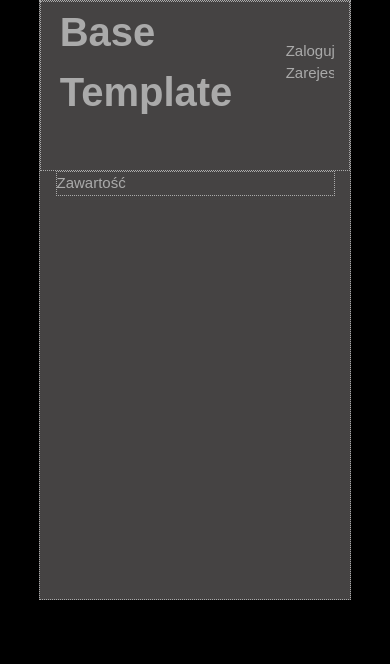
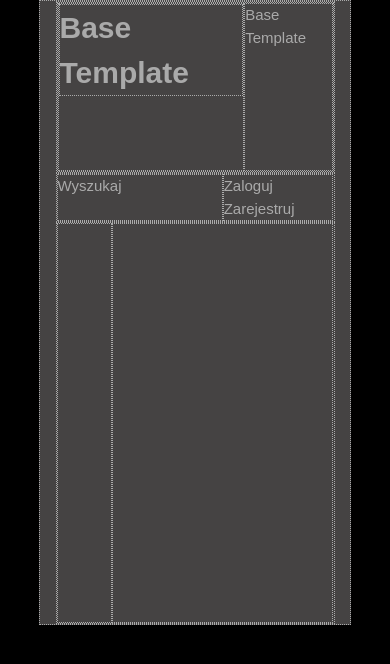
Before and after one commit to danielsuszek/html-css-base-template, a plain HTML site: page index.html in a window 390 px wide. Drawn offline with Linux system fonts and the light colour scheme.

Commit message:
Basic 2-column layout. Not responsive.

```diff
--- a/css/main.css
+++ b/css/main.css
@@ -8,6 +8,11 @@ body {
     background-color: #000;
     color: #aaa;
     font: 15px/1.5 Arial, Helvetica, sans-serif;
+    /*
+    font-size: 15px;
+    line-height: 1.5;
+    font-family: Arial, Helvetica, sans-serif;
+    */
 }
 
 .main-container {
@@ -22,8 +27,29 @@ body {
     width: 90%;
     margin: auto;
     display: flex;
-    align-items: center;
+    /* flex-direction: row; row-reverse|column|column-reverse*/
+    /* flex-wrap: nowrap; wrap - columns from right go down
+                            |wrap-reverse - columns from rigt go up */
+    /* !!! */
+    /* flex-flow: <'flex-direction'> || <'flex-wrap'> shortheand both above
+            e.g. flex-flow: row nowrap; */
+    /* !!! */
+    /*justify-content: flex-start; default; space-between|centre|... */
+    /*align-items: baseline|flex-start|flex-end|center|stretch stretch verically*/
 
+    /* this property has no effect when there is only one line of flex items */
+    /*align-content: flex-start | flex-end | center | space-between | space-around | space-evenly | stretch | start | end | baseline | first baseline | last baseline + ... safe | unsafe*/
+
+
+}
+.column-8 {
+    width: 80%;
+}
+.column-6 {
+    width: 60%
+}
+.column-5 {
+    width: 50%;
 }
 
 .column-4 {
@@ -39,23 +65,20 @@ body {
 }
 
 header {
-    /*padding-top: 30px;*/
     min-height: 170px;
 }
 
-header div.container {
-    width: 90%;
-    overflow: hidden;
-    /*display: block;*/
+header {
+    width: 100%;
+    display: flex;
+    justify-content: space-between;
 }
 
 header h1 {
     margin: 0;
-    padding-left: 3%;
-    font-size: 40px;
+    padding: 0;
 }
 
-nav {
-    padding: 0.5em;
-    height: auto;
+.main-content {
+    min-height: 400px;
 }
--- a/index.html
+++ b/index.html
@@ -10,21 +10,32 @@
     </head>
     <body>
         <div class="main-container border">
-            <header class="border">
-                <div class="container">
-                    <div id="branding" class="column-4">
-                        <h1 class="">Base Template</h1>
+            <div class="container border">
+                <header class="border">
+                    <div id="logo" class="border">
+                        <h1 class="border">Base Template</h1>
                     </div>
-                    <div class="column-4"></div>
-                    <nav class="column-2">
-                        Zaloguj Zarejestruj
-                    </nav>
+                    <div id="branding" class="border">
+                        Base Template
+                    </div>
+                </header>
+            </div>
+            <div class="container border">
+                <div class="column-6 border">Wyszukaj</div>
+                <nav class="column-4 border">
+                    Zaloguj Zarejestruj
+                </nav>
+            </div>
+            <div class="border container">
+                <div class="left-menu column-2 border">
+
+
                 </div>
-            </header>
-            <div class="border container">
-                Zawartość
+                <div class="main-content column-8 border">
+
+
+                </div>
             </div>
-
         </div>
 
         <script src="js/main.js"></script>
```
